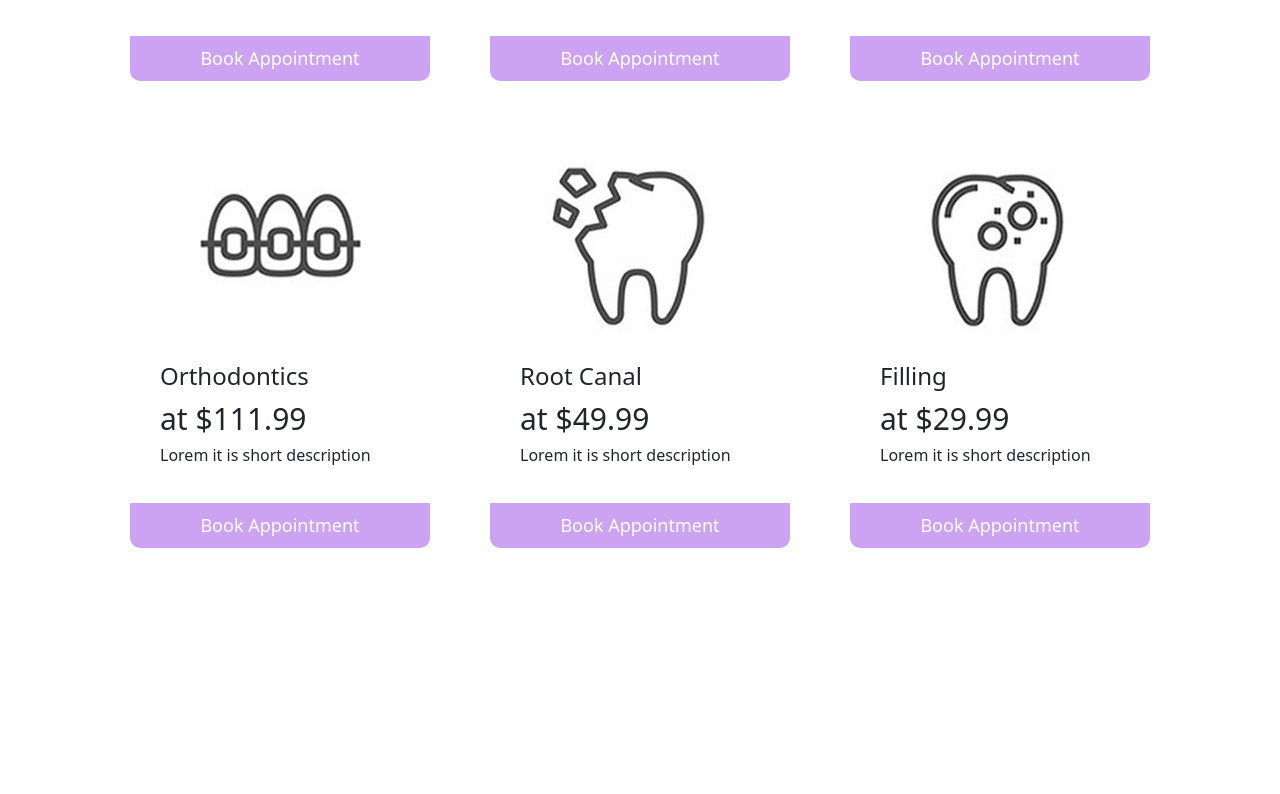
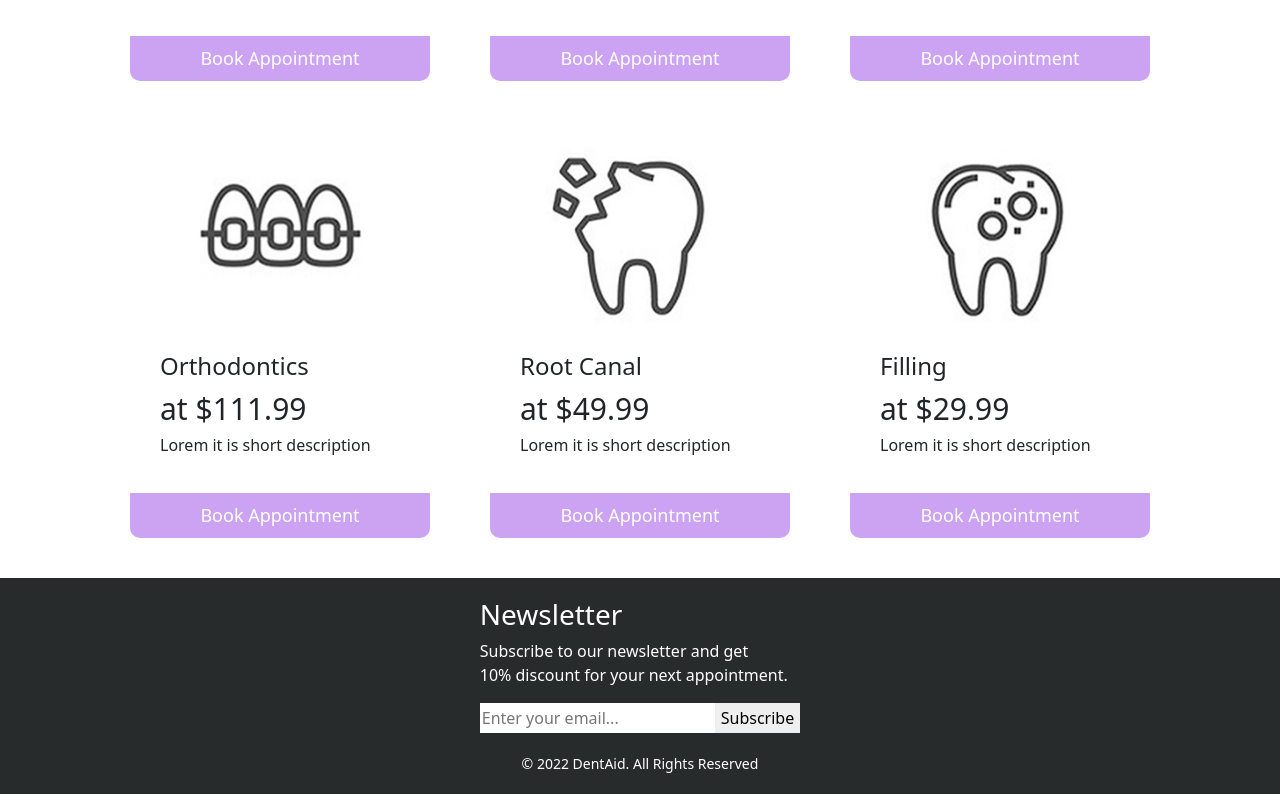
Before and after one commit to shahadat2772/dent-aid, a React (Create React App) app: page /home in a window 1280 px wide. Shown: the part 1328-2122 px from the top of the page. Before the commit the page ends 1926 px from the top, so only its background shows below. Built offline with nearby package versions, Linux system fonts and the light colour scheme; no server answers.

Commit message:
footer added

```diff
--- a/src/App.js
+++ b/src/App.js
@@ -7,6 +7,7 @@ import SignUp from "./Pages/Login/SignUp/SignUp";
 import Login from "./Pages/Login/Login/Login";
 import Appointment from "./Pages/Appointment/Appointment";
 import RequireAuth from "./Pages/Login/RequireAuth/RequireAuth";
+import Footer from "./Pages/Shared/Footer/Footer";
 
 function App() {
   return (
@@ -25,7 +26,16 @@ function App() {
             </RequireAuth>
           }
         ></Route>
+        <Route
+          path="/appointment"
+          element={
+            <RequireAuth>
+              <Appointment></Appointment>
+            </RequireAuth>
+          }
+        ></Route>
       </Routes>
+      <Footer></Footer>
     </div>
   );
 }
--- a/src/Pages/Appointment/Appointment.js
+++ b/src/Pages/Appointment/Appointment.js
@@ -63,7 +63,7 @@ const Appointment = () => {
         <div className="from">
           <p className="appointmentHeader">
             BOOK AN APPOINTMENT{" "}
-            {selectedService.name && (
+            {selectedService?.name && (
               <span>FOR {selectedService.name.toUpperCase()}</span>
             )}
           </p>
--- a/src/Pages/Home/EachService/EachService.css
+++ b/src/Pages/Home/EachService/EachService.css
@@ -40,7 +40,6 @@
   background-color: rgba(137, 43, 226, 0.432);
   color: white;
   font-weight: 500;
-  margin-bottom: 10px;
 }
 
 .bookBtn:hover {
--- a/src/Pages/Home/Home/Home.js
+++ b/src/Pages/Home/Home/Home.js
@@ -1,4 +1,5 @@
 import React from "react";
+import Footer from "../../Shared/Footer/Footer";
 import Banner from "../Banner/Banner";
 import Services from "../Services/Services";
 
--- a/src/Pages/Home/Services/Services.js
+++ b/src/Pages/Home/Services/Services.js
@@ -57,7 +57,7 @@ const services = [
 
 const Services = () => {
   return (
-    <div className="servicesContainer">
+    <div id="services" className="servicesContainer">
       <h2 className="serviceHeader"> Our Services</h2>
       <div className="services ">
         {services.map((service) => (
--- /dev/null
+++ b/src/Pages/Shared/Footer/Footer.css
@@ -0,0 +1,39 @@
+.lowerFooter p {
+  font-size: 14px;
+  font-weight: 500;
+  margin: 0;
+  text-align: center;
+  color: white;
+  margin-top: 20px;
+}
+
+.footer {
+  background-color: rgb(40, 43, 43);
+  height: max-content;
+  display: flex;
+  justify-content: center;
+  align-items: center;
+  padding-top: 20px;
+  padding-bottom: 20px;
+}
+
+.upperFooter {
+  width: max-content;
+  display: flex;
+  align-items: center;
+}
+
+.footerContainer {
+  width: max-content;
+}
+
+.upperFooter button {
+  border: 0;
+  height: 30px;
+  display: block;
+}
+.upperFooter input {
+  border: 0;
+  height: 30px;
+  display: block;
+}
--- /dev/null
+++ b/src/Pages/Shared/Footer/Footer.js
@@ -0,0 +1,29 @@
+import React from "react";
+import "./Footer.css";
+
+const Footer = () => {
+  let date = new Date();
+
+  let year = date.getFullYear();
+
+  return (
+    <footer className="footer">
+      <div className="footerContainer">
+        <h3 className="text-white">Newsletter</h3>
+        <p className="text-white">
+          Subscribe to our newsletter and get <br /> 10% discount for your next
+          appointment.
+        </p>
+        <div className="upperFooter">
+          <input type="" placeholder="Enter your email..." />
+          <button>Subscribe</button>
+        </div>
+        <div className="lowerFooter">
+          <p>© {year} DentAid. All Rights Reserved</p>
+        </div>
+      </div>
+    </footer>
+  );
+};
+
+export default Footer;
--- a/src/Pages/Shared/Header/Header.js
+++ b/src/Pages/Shared/Header/Header.js
@@ -26,9 +26,7 @@ const Header = () => {
               <Nav.Link as={Link} to="home">
                 Home
               </Nav.Link>
-              <Nav.Link as={Link} to="/services">
-                Services
-              </Nav.Link>
+              <Nav.Link href="/home#services">Services</Nav.Link>
               <Nav.Link as={Link} to="/appointment">
                 Appointment
               </Nav.Link>
```
